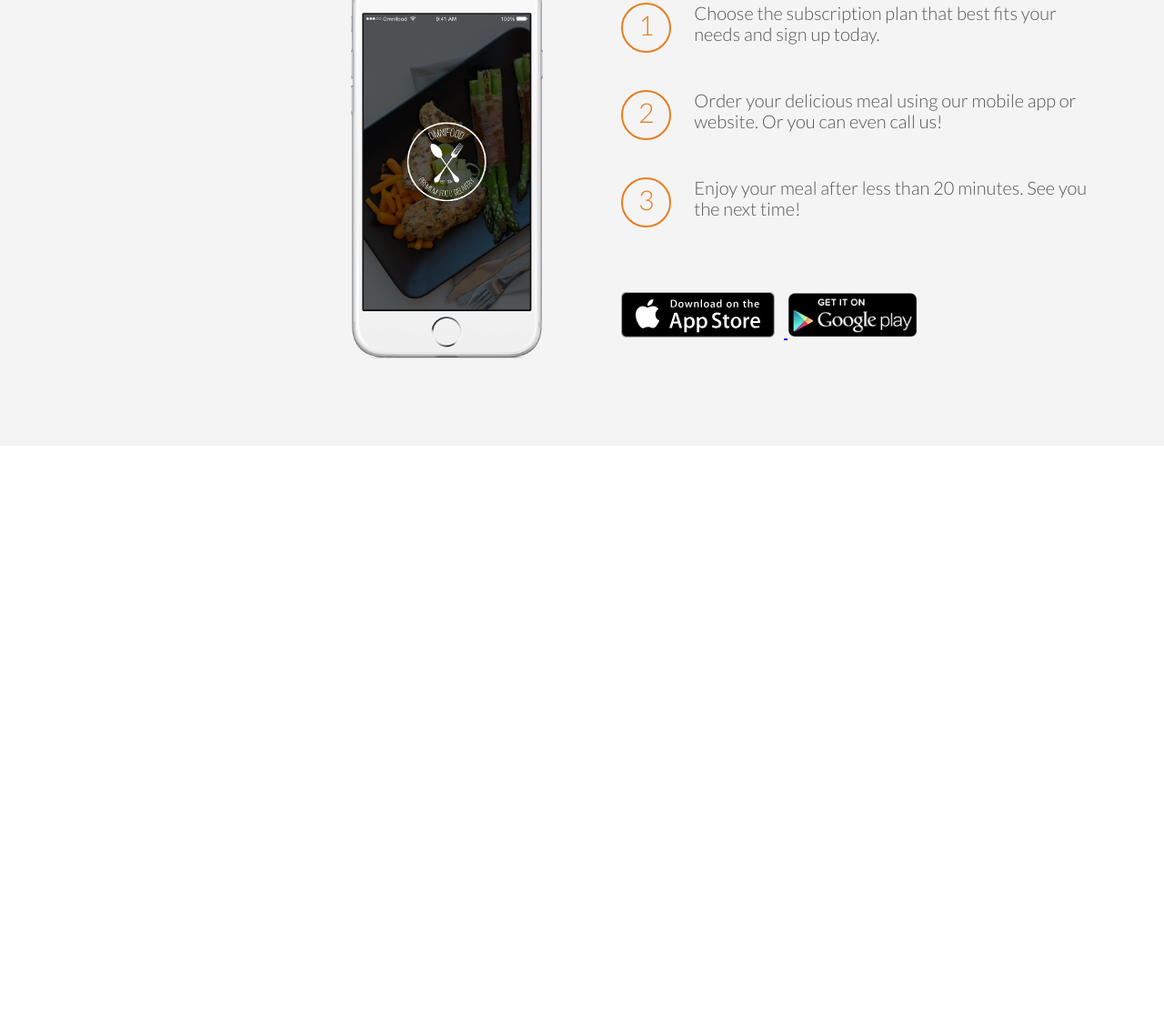
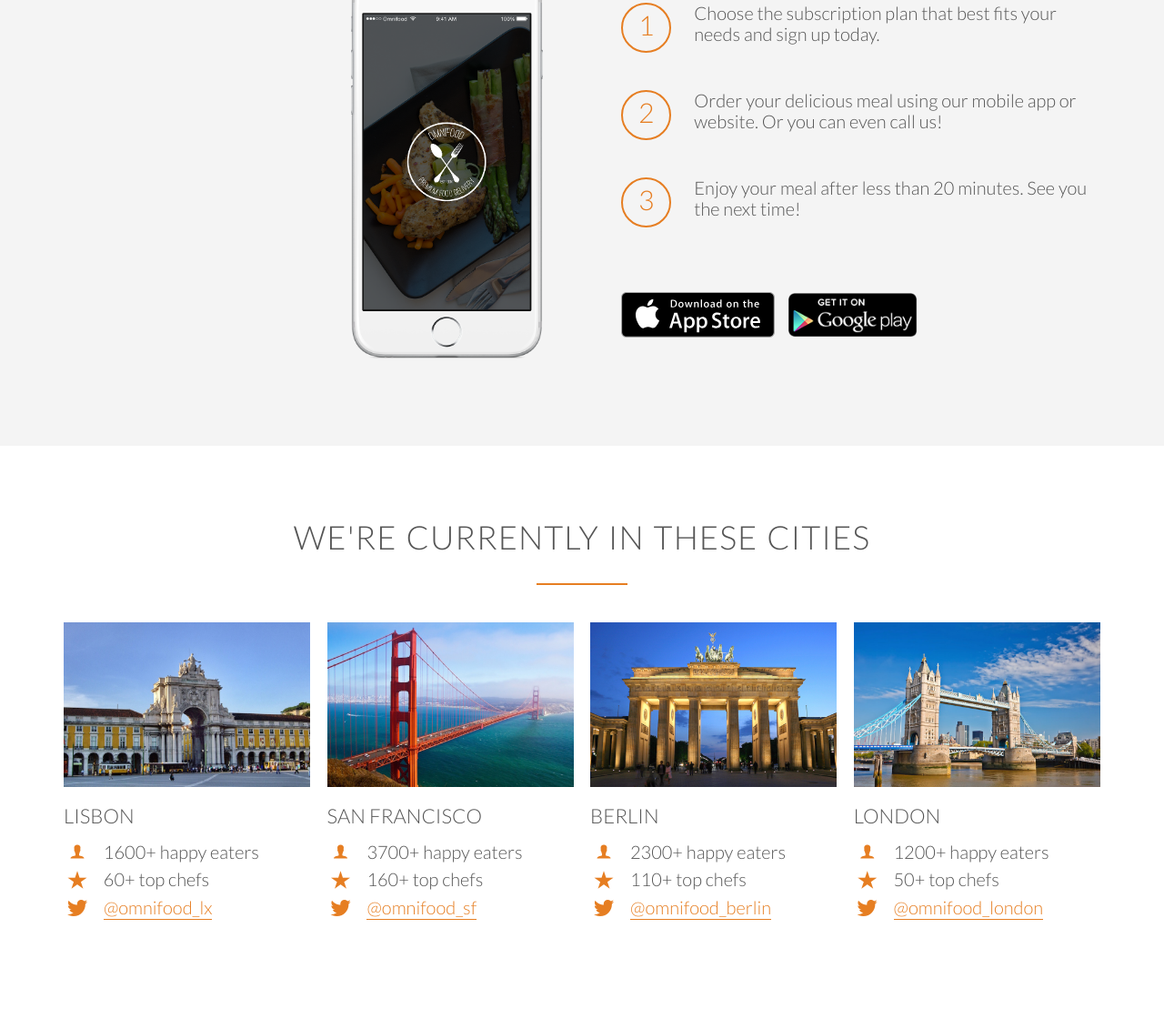
Before and after one commit to tanvirIqbal/Omnifood, a plain HTML site: page index.html in a window 1280 px wide. Shown: the part 2200-3309 px from the top of the page at 91% size. Before the commit the page ends 2690 px from the top, so only its background shows below. Drawn offline with Linux system fonts and the light colour scheme; files whose address does not match are found by name.

Commit message:
Building Cities Section

```diff
--- a/index.html
+++ b/index.html
@@ -149,6 +149,81 @@
                 </div>
             </div>
         </section>
+
+        <section class="section-cities">
+            <div class="row">
+                <h2>We're currently in these cities</h2>
+            </div>
+            <div class="row">
+                <div class="col span-1-of-4 box">
+                    <img src="resources/img/lisbon-3.jpg" alt="Lisbon">
+                    <h3>Lisbon</h3>
+                    <div class="city-feature">
+                        <i class="ion-ios-person icon-small"></i>
+                        1600+ happy eaters
+                    </div>
+                    <div class="city-feature">
+                        <i class="ion-ios-star icon-small"></i>
+                        60+ top chefs
+                    </div>
+                    <div class="city-feature">
+                        <i class="ion-social-twitter icon-small"></i>
+                        <a href="#">@omnifood_lx</a>
+                    </div>
+                </div>
+
+                <div class="col span-1-of-4 box">
+                    <img src="resources/img/san-francisco.jpg" alt="San Francisco">
+                    <h3>San Francisco</h3>
+                    <div class="city-feature">
+                        <i class="ion-ios-person icon-small"></i>
+                        3700+ happy eaters
+                    </div>
+                    <div class="city-feature">
+                        <i class="ion-ios-star icon-small"></i>
+                        160+ top chefs
+                    </div>
+                    <div class="city-feature">
+                        <i class="ion-social-twitter icon-small"></i>
+                        <a href="#">@omnifood_sf</a>
+                    </div>
+                </div>
+
+                <div class="col span-1-of-4 box">
+                    <img src="resources/img/berlin.jpg" alt="Berlin">
+                    <h3>Berlin</h3>
+                    <div class="city-feature">
+                        <i class="ion-ios-person icon-small"></i>
+                        2300+ happy eaters
+                    </div>
+                    <div class="city-feature">
+                        <i class="ion-ios-star icon-small"></i>
+                        110+ top chefs
+                    </div>
+                    <div class="city-feature">
+                        <i class="ion-social-twitter icon-small"></i>
+                        <a href="#">@omnifood_berlin</a>
+                    </div>
+                </div>
+
+                <div class="col span-1-of-4 box">
+                    <img src="resources/img/london.jpg" alt="London">
+                    <h3>London</h3>
+                    <div class="city-feature">
+                        <i class="ion-ios-person icon-small"></i>
+                        1200+ happy eaters
+                    </div>
+                    <div class="city-feature">
+                        <i class="ion-ios-star icon-small"></i>
+                        50+ top chefs
+                    </div>
+                    <div class="city-feature">
+                        <i class="ion-social-twitter icon-small"></i>
+                        <a href="#">@omnifood_london</a>
+                    </div>
+                </div>
+            </div>
+        </section>
     </body>
 </html>
 
--- a/resources/css/style.css
+++ b/resources/css/style.css
@@ -149,6 +149,36 @@ h2:after{
     margin-bottom: 10px;
 }
 
+.icon-small{
+    display: inline-block;
+    width: 30px;
+    text-align: center;
+    color: #e67e22;
+    font-size: 120%;
+    margin-right: 10px;
+
+    /* Align Text and Icon */
+    line-height: 120%;
+    vertical-align: middle;
+    margin-top: -5px;
+}
+
+/* -- Links -- */
+
+a:link, a:visited{
+    color: #e67e22;
+    text-decoration: none;
+    padding-bottom: 1px;
+    border-bottom: 1px solid #e67e22;
+    transition: border-bottom 0.2s,
+}
+
+a:hover, a:active{
+    color: #555;
+    border-bottom: 1px solid transparent;
+}
+
+
 /* -- Button -- */
 .btn:link, .btn:visited{
     display: inline-block;
@@ -269,8 +299,25 @@ h2:after{
     margin-right: 25px;
 }
 
+.btn-app:link, .btn-app:visited{
+    border: 0;
+}
+
 .btn-app img{
     height: 50px;
     width: auto;
     margin-right: 10px;
 }
+
+
+/* ----- Cities ----- */
+
+.box img {
+    width: 100%;
+    height: auto;
+    margin-bottom: 15px;
+}
+
+.city-feature{
+    margin-bottom: 5px;
+}
```
